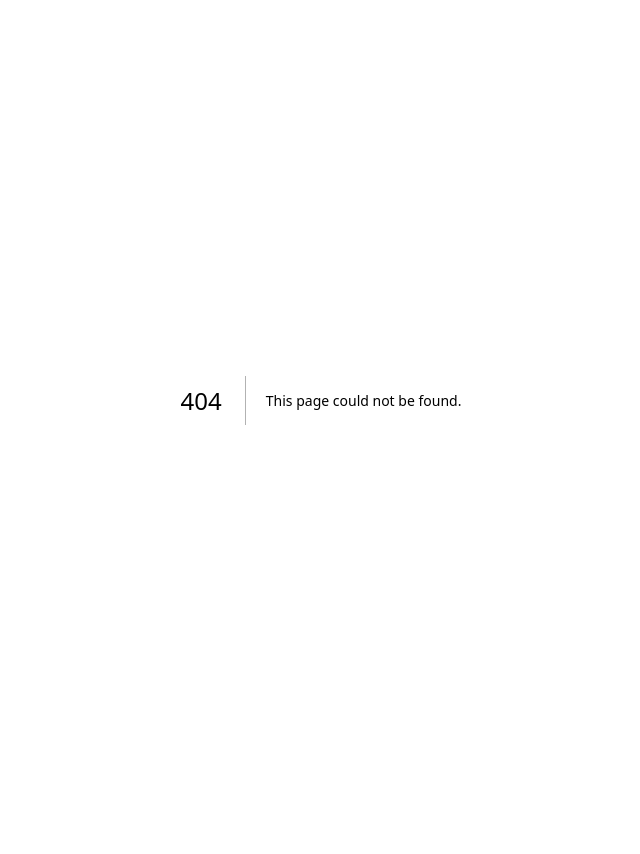
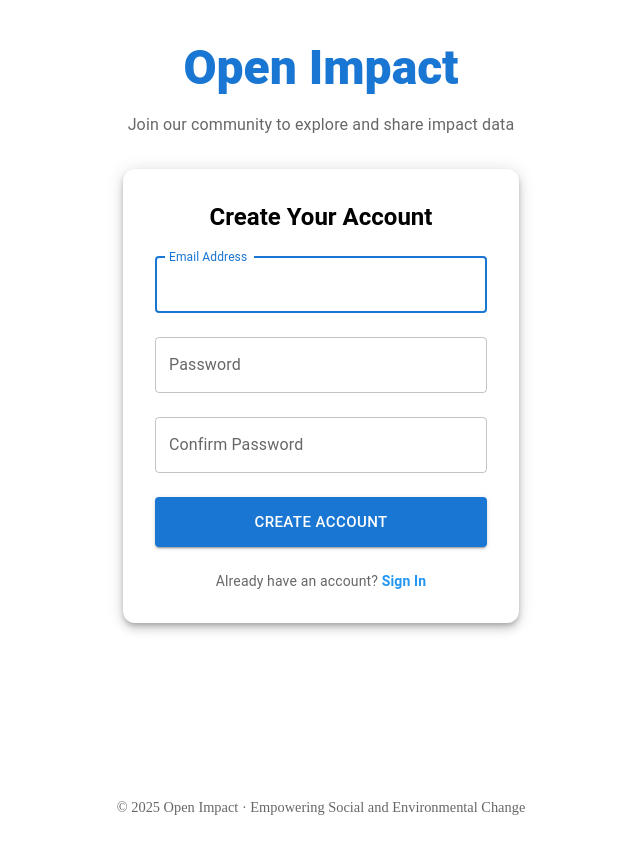
Before and after one commit to stewartDMS/OpenImpact, a Next.js app: page /register in a window 1280 px wide. Before the commit this address had no page. Shown: the top 854 px of the page, without its empty margins (319-959 px from the left). Before the commit the page ends 800 px from the top, so only its background shows below. Built offline with nearby package versions, Linux system fonts and the light colour scheme.

Commit message:
Implement complete Sign Up/Register functionality with MUI styling and validation
Co-authored-by: stewartDMS <72364932+stewartDMS@users.noreply.github.com>

```diff
--- /dev/null
+++ b/src/pages/register.tsx
@@ -0,0 +1,195 @@
+import { Box, Container, Typography, Button, Stack, TextField } from "@mui/material";
+import { useState } from "react";
+import Link from "next/link";
+
+export default function Register() {
+  const [formData, setFormData] = useState({
+    email: "",
+    password: "",
+    confirmPassword: ""
+  });
+  const [errors, setErrors] = useState({
+    email: "",
+    password: "",
+    confirmPassword: "",
+    general: ""
+  });
+
+  const validateForm = () => {
+    const newErrors = {
+      email: "",
+      password: "",
+      confirmPassword: "",
+      general: ""
+    };
+    let isValid = true;
+
+    // Email validation
+    if (!formData.email.trim()) {
+      newErrors.email = "Email is required.";
+      isValid = false;
+    } else if (!/^[^\s@]+@[^\s@]+\.[^\s@]+$/.test(formData.email)) {
+      newErrors.email = "Please enter a valid email address.";
+      isValid = false;
+    }
+
+    // Password validation
+    if (!formData.password) {
+      newErrors.password = "Password is required.";
+      isValid = false;
+    } else if (formData.password.length < 6) {
+      newErrors.password = "Password must be at least 6 characters long.";
+      isValid = false;
+    }
+
+    // Confirm password validation
+    if (!formData.confirmPassword) {
+      newErrors.confirmPassword = "Please confirm your password.";
+      isValid = false;
+    } else if (formData.password !== formData.confirmPassword) {
+      newErrors.confirmPassword = "Passwords do not match.";
+      isValid = false;
+    }
+
+    setErrors(newErrors);
+    return isValid;
+  };
+
+  const handleInputChange = (field: string) => (e: React.ChangeEvent<HTMLInputElement>) => {
+    setFormData(prev => ({
+      ...prev,
+      [field]: e.target.value
+    }));
+
+    // Clear errors when user starts typing
+    if (errors[field as keyof typeof errors]) {
+      setErrors(prev => ({
+        ...prev,
+        [field]: ""
+      }));
+    }
+  };
+
+  const handleRegister = (e: React.FormEvent) => {
+    e.preventDefault();
+    if (!validateForm()) {
+      return;
+    }
+
+    // TODO: Implement registration with backend/Firebase Auth
+    console.log("Registration attempt:", { email: formData.email });
+    setErrors({ ...errors, general: "" });
+
+    // For now, just show a success message
+    alert("Registration successful! (This is a placeholder - backend integration pending)");
+  };
+
+  return (
+    <Box sx={{
+      minHeight: "100vh",
+      bgcolor: "linear-gradient(135deg, #e3f2fd 0%, #ffffff 100%)",
+      display: "flex",
+      flexDirection: "column",
+      justifyContent: "center",
+      py: 4
+    }}>
+      {/* Header */}
+      <Container maxWidth="xs" sx={{ mb: 4, textAlign: "center" }}>
+        <Typography variant="h3" fontWeight={800} color="primary" gutterBottom>
+          Open Impact
+        </Typography>
+        <Typography variant="body1" color="text.secondary">
+          Join our community to explore and share impact data
+        </Typography>
+      </Container>
+
+      {/* Registration Form */}
+      <Container maxWidth="xs">
+        <Box sx={{
+          bgcolor: "white",
+          borderRadius: 3,
+          boxShadow: 6,
+          p: 4
+        }}>
+          <Typography variant="h5" fontWeight={700} align="center" mb={3}>
+            Create Your Account
+          </Typography>
+
+          <form onSubmit={handleRegister}>
+            <Stack spacing={3}>
+              <TextField
+                fullWidth
+                label="Email Address"
+                type="email"
+                value={formData.email}
+                onChange={handleInputChange("email")}
+                error={!!errors.email}
+                helperText={errors.email}
+                variant="outlined"
+                autoFocus
+              />
+
+              <TextField
+                fullWidth
+                label="Password"
+                type="password"
+                value={formData.password}
+                onChange={handleInputChange("password")}
+                error={!!errors.password}
+                helperText={errors.password}
+                variant="outlined"
+              />
+
+              <TextField
+                fullWidth
+                label="Confirm Password"
+                type="password"
+                value={formData.confirmPassword}
+                onChange={handleInputChange("confirmPassword")}
+                error={!!errors.confirmPassword}
+                helperText={errors.confirmPassword}
+                variant="outlined"
+              />
+
+              {errors.general && (
+                <Typography color="error" fontSize={14} align="center">
+                  {errors.general}
+                </Typography>
+              )}
+
+              <Button
+                type="submit"
+                variant="contained"
+                size="large"
+                sx={{ py: 1.5 }}
+              >
+                Create Account
+              </Button>
+            </Stack>
+          </form>
+
+          {/* Login Link */}
+          <Box sx={{ mt: 3, textAlign: "center" }}>
+            <Typography variant="body2" color="text.secondary">
+              Already have an account?{" "}
+              <Link href="/" style={{ color: "#2196f3", textDecoration: "none" }}>
+                <strong>Sign In</strong>
+              </Link>
+            </Typography>
+          </Box>
+        </Box>
+      </Container>
+
+      {/* Footer */}
+      <Box sx={{
+        mt: "auto",
+        py: 3,
+        textAlign: "center",
+        fontSize: "0.9rem",
+        color: "text.secondary"
+      }}>
+        © {new Date().getFullYear()} Open Impact &middot; Empowering Social and Environmental Change
+      </Box>
+    </Box>
+  );
+}
```
Also changed, not shown: src/pages/index.tsx (+11 -0 lines).
